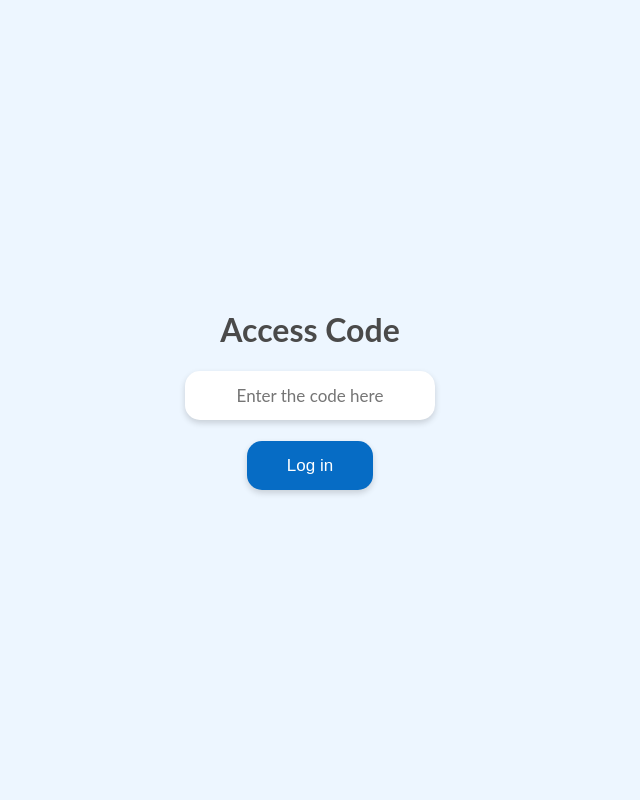
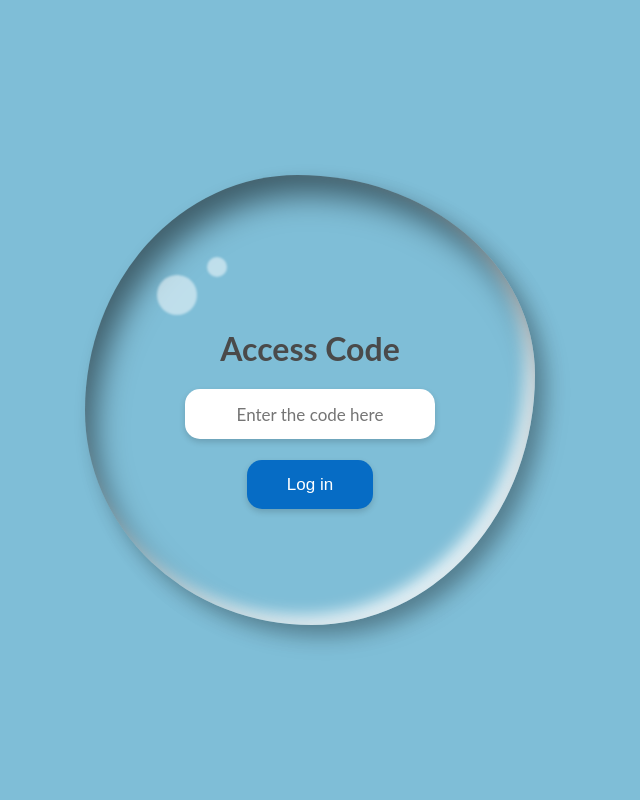
Before and after one commit to junjie-chan/Handwashing-Monitor-Dashboard, a CodeIgniter 4 app: the page made by app/Views/login.php in a window 1280 px wide. Shown: the whole page, without its empty margins (330-970 px from the left). Run offline with PHP 8.4 and a stand-in for CodeIgniter, Linux system fonts and the light colour scheme; the template is opened without the code that fills it, so the values that code supplies are empty; some libraries are stand-ins or nearby versions.

Commit message:
LAZYCC-66 Add water drop animation.

```diff
--- a/app/Views/login.php
+++ b/app/Views/login.php
@@ -6,12 +6,14 @@
   <meta name="viewport" content="width=device-width, initial-scale=1.0">
   <title>G'Day</title>
   <link rel="stylesheet" type="text/css" href="<?= base_url('css/common.css') ?>">
-  <link rel="stylesheet" type="text/css" href="<?= base_url('css/login.css') ?>">
+  <link rel="stylesheet" type="text/css" href="<?= base_url('css/login .css') ?>">
 
 </head>
 
-<body>
+<body style="background-color: #7fbed7;">
 
+  <div id="container">
+    <div id="form_box">
       <form>
         <h1>Access Code</h1>
         <div class="form-field">
@@ -22,6 +24,9 @@
           <button class="btn" type="submit" id="btn">Log in</button>
         </div>
       </form>
+    </div>
+  </div>
+
 
   <script>
     var button = document.getElementById("btn");
@@ -29,6 +34,18 @@
     button.addEventListener("click", function() {
       window.location.href = "<?= base_url('summary') ?>";
     });
+
+    // Position the form
+    var box = document.getElementById('form_box');
+    var form = document.querySelector('form');
+    var box_style = window.getComputedStyle(box);
+    var form_style = window.getComputedStyle(form);
+    var box_width = parseFloat(box_style.getPropertyValue('width'));
+    var box_height = parseFloat(box_style.getPropertyValue('height'));
+    var form_width = parseFloat(form_style.getPropertyValue('width'));
+    var form_height = parseFloat(form_style.getPropertyValue('height'));
+    box.style.paddingLeft = String((box_width - form_width) / 2) + 'px';
+    box.style.paddingTop = String((box_height - form_height) / 2) + 'px';
   </script>
 
 </body>
--- /dev/null
+++ b/public/css/login .css
@@ -0,0 +1,147 @@
+form {
+    width: 250px;
+    position: relative;
+}
+
+form input[type="password"] {
+    text-align: center;
+    font-family: inherit;
+    width: 100%;
+    outline: none;
+    background-color: #fff;
+    border-radius: 15px;
+    border: none;
+    display: block;
+    padding: 0.9rem 0.7rem;
+    box-shadow: 0px 3px 6px rgba(0, 0, 0, 0.16);
+    font-size: 17px;
+    color: #4A4A4A;
+}
+
+form .form-field::before {
+    font-size: 20px;
+    position: absolute;
+    left: 15px;
+    top: 17px;
+    color: #888888;
+    content: " ";
+    display: block;
+    background-size: cover;
+    background-repeat: no-repeat;
+}
+
+form .form-field {
+    display: -webkit-box;
+    display: -ms-flexbox;
+    display: flex;
+    -webkit-box-pack: justify;
+    -ms-flex-pack: justify;
+    justify-content: space-between;
+    -webkit-box-align: center;
+    -ms-flex-align: center;
+    align-items: center;
+    margin-bottom: 1rem;
+    position: relative;
+}
+
+form .btn {
+    outline: none;
+    border: none;
+    cursor: pointer;
+    display: inline-block;
+    margin: 5px auto;
+    padding: 0.9rem 2.5rem;
+    text-align: center;
+    background-color: #066cc5;
+    color: #fff;
+    border-radius: 15px;
+    box-shadow: 0px 3px 6px rgba(0, 0, 0, 0.16);
+    font-size: 17px;
+}
+
+form h1 {
+    text-align: center;
+}
+
+#container {
+    position: absolute;
+    left: 50%;
+    top: 50%;
+    transform: translate(-50%, -50%);
+    width: 450px;
+    height: 450px;
+    box-sizing: border-box;
+    border-radius: 50%;
+    background: transparent;
+    box-shadow: inset 10px 20px 30px rgba(0, 0, 0, 0.5), 10px 10px 20px rgba(0, 0, 0, 0.3), 15px 15px 30px rgba(0, 0, 0, 0.05), inset -10px -10px 15px rgba(255, 255, 255, 0.8);
+    animation: move 6s linear infinite;
+}
+#container::after {
+    position: absolute;
+    content: "";
+    width: 40px;
+    height: 40px;
+    background: rgba(255, 255, 255, 0.5);
+    left: 80px;
+    top: 80px;
+    border-radius: 50%;
+    animation: move2 6s linear infinite;
+    filter: blur(1px);
+}
+#container::before {
+    position: absolute;
+    content: "";
+    width: 20px;
+    height: 20px;
+    background: rgba(255, 255, 255, 0.5);
+    left: 130px;
+    top: 70px;
+    border-radius: 50%;
+    animation: move3 6s linear infinite;
+    filter: blur(1px);
+}
+@keyframes move {
+    75% {
+        border-radius: 42% 58% 41% 59% / 57% 51% 49% 43%;
+    }
+    50% {
+        border-radius: 48% 52% 43% 57% / 51% 41% 59% 49%;
+    }
+    25% {
+        border-radius: 43% 57% 49% 51% / 56% 36% 64% 44%;
+
+    }
+}
+@keyframes move2 {
+    50% {
+        left: 70px;
+        top: 90px;
+    }
+    75% {
+        left: 90px;
+        top: 130px;
+    }
+    25% {
+        left: 60px;
+        top: 130px;
+    }
+}
+@keyframes move3 {
+    50% {
+        left: 120px;
+        top: 85px;
+    }
+    75% {
+        left: 140px;
+        top: 110px;
+    }
+    25% {
+        left: 110px;
+        top: 100px;
+    }
+}
+
+#form_box {
+    width: 100%;
+    height: 100%;
+}
--- a/public/css/login.css
+++ /dev/null
@@ -1,64 +0,0 @@
-form {
-    width: 250px;
-    position: relative;
-}
-
-form input[type="password"] {
-    text-align: center;
-    font-family: inherit;
-    width: 100%;
-    outline: none;
-    background-color: #fff;
-    border-radius: 15px;
-    border: none;
-    display: block;
-    padding: 0.9rem 0.7rem;
-    box-shadow: 0px 3px 6px rgba(0, 0, 0, 0.16);
-    font-size: 17px;
-    color: #4A4A4A;
-}
-
-form .form-field::before {
-    font-size: 20px;
-    position: absolute;
-    left: 15px;
-    top: 17px;
-    color: #888888;
-    content: " ";
-    display: block;
-    background-size: cover;
-    background-repeat: no-repeat;
-}
-
-form .form-field {
-    display: -webkit-box;
-    display: -ms-flexbox;
-    display: flex;
-    -webkit-box-pack: justify;
-    -ms-flex-pack: justify;
-    justify-content: space-between;
-    -webkit-box-align: center;
-    -ms-flex-align: center;
-    align-items: center;
-    margin-bottom: 1rem;
-    position: relative;
-}
-
-form .btn {
-    outline: none;
-    border: none;
-    cursor: pointer;
-    display: inline-block;
-    margin: 5px auto;
-    padding: 0.9rem 2.5rem;
-    text-align: center;
-    background-color: #066cc5;
-    color: #fff;
-    border-radius: 15px;
-    box-shadow: 0px 3px 6px rgba(0, 0, 0, 0.16);
-    font-size: 17px;
-}
-
-form h1 {
-    text-align: center;
-}
```
Lines whose indentation alone changed are shown as unchanged.
